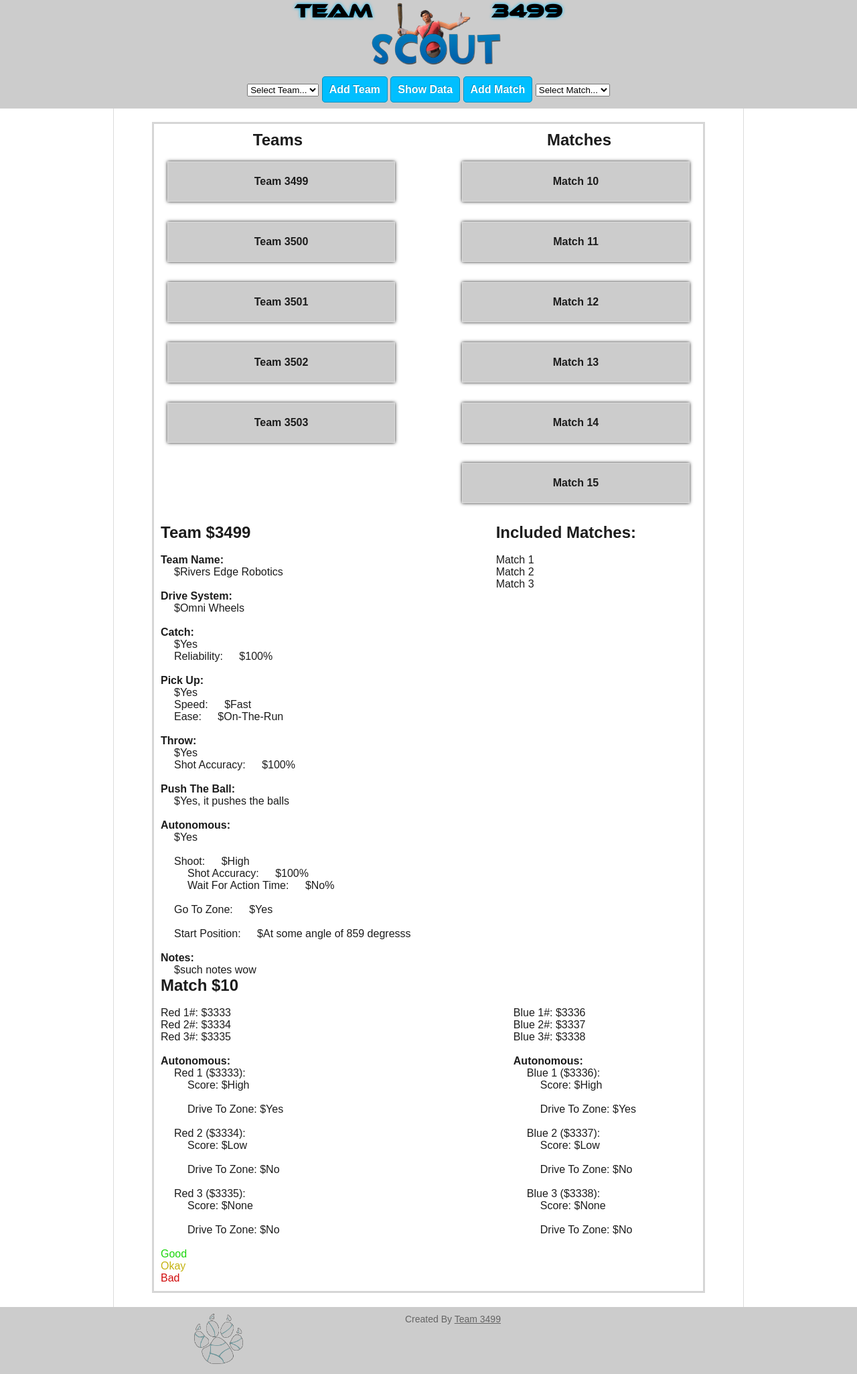
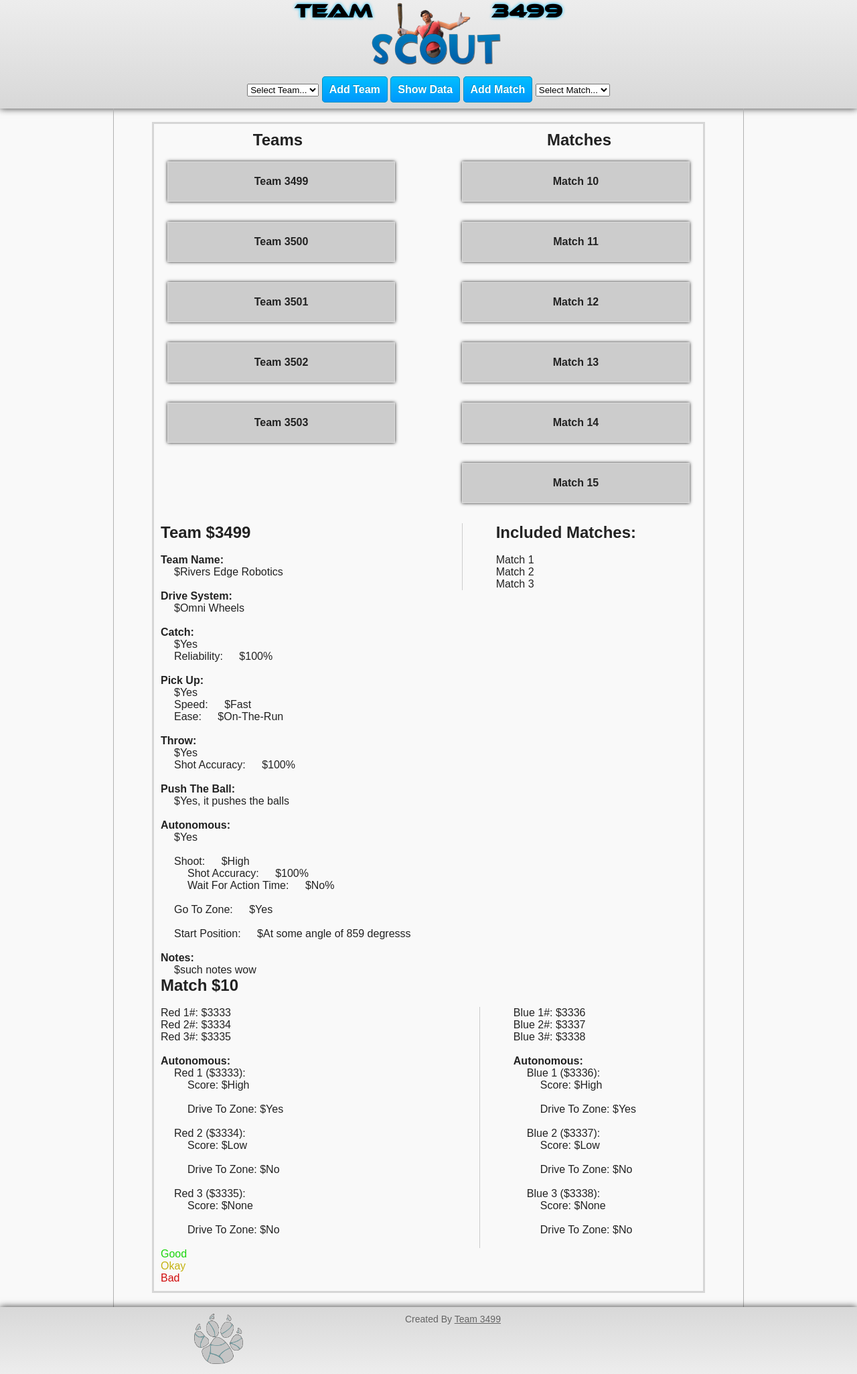
Before and after one commit to team3499/FRC-Scout, a PHP site: page / in a window 1280 px wide. Shown: the whole page at 67% size. Run offline with PHP 8.4, Linux system fonts and the light colour scheme.

Commit message:
adding gradients

```diff
--- a/addmatch.php
+++ b/addmatch.php
@@ -54,7 +54,7 @@
 
                 <br/><br/>
         </div>
-        <div class="right" style="margin-right:90px;">
+        <div class="rightSide">
 
             Blue 1#: <input class="tab1" type="text" name="match-blue-1" placeholder="Ex: 1124"/><br/>
             Blue 2#: <input class="tab1" type="text" name="match-blue-2" placeholder="Ex: 2313"/><br/>
--- a/addteam.php
+++ b/addteam.php
@@ -48,7 +48,7 @@
 
         <br/><br/>
         <h4>Push The Ball:</h4> <!-- team-push -->
-            <textarea class="tab2" name="team-push" value="" rows="5" style="width:60%;" placeholder="The robot herds by..."/></textarea>
+            <textarea class="tab2" name="team-push" value="" rows="5" style="width:60%;" placeholder="Ex: The robot herds by..."/></textarea>
 
         <br/><br/>
         <h4>Autonomous:</h4> <!-- team-autonomous -->
--- a/pagematch.php
+++ b/pagematch.php
@@ -32,7 +32,7 @@
 
             <br/><br/>
     </div>
-    <div class="right" style="margin-right:90px;">
+    <div class="rightSide">
 
         Blue 1#: <span>$3336</span><br/> <!-- Make these links too -->
         Blue 2#: <span>$3337</span><br/>
--- a/pageteam.php
+++ b/pageteam.php
@@ -44,7 +44,7 @@
             <h4>Notes:</h4> <span class="tab1">$such notes wow</span>
 
         </div>
-        <div class="right" style="margin-right:90px;">
+        <div class="rightSide">
 
             <h2>Included Matches:</h2><br/>
 
--- a/root/css/style.css
+++ b/root/css/style.css
@@ -14,8 +14,9 @@ html {
 }
 body {
     font-family:arial;
-    color:#1C1C1C;
+    color:#222;
     font-size:16px;
+    background:#f9f9f9;
 }
 span.button{
     color:#1C1C1C;
@@ -29,7 +30,17 @@ span.button:hover{
     min-height: 100%;
 }
 #header{
-    background:#ccc;
+    box-shadow:0 0 10px rgba(0,0,0,0.8);
+
+background: #ededed;
+background: -moz-linear-gradient(top,  #ededed 0%, #d8d8d8 100%);
+background: -webkit-gradient(linear, left top, left bottom, color-stop(0%,#ededed), color-stop(100%,#d8d8d8));
+background: -webkit-linear-gradient(top,  #ededed 0%,#d8d8d8 100%);
+background: -o-linear-gradient(top,  #ededed 0%,#d8d8d8 100%);
+background: -ms-linear-gradient(top,  #ededed 0%,#d8d8d8 100%);
+background: linear-gradient(to bottom,  #ededed 0%,#d8d8d8 100%);
+filter: progid:DXImageTransform.Microsoft.gradient( startColorstr='#ededed', endColorstr='#d8d8d8',GradientType=0 );
+
 }
 .headerLogo{
     text-align:center;
@@ -38,7 +49,6 @@ span.button:hover{
     text-align:center;
 }
 .navigation span{/* The header buttons */
-    background:#00BFFF;
     padding:10px;
     border-radius:5px;
     color:#fff;
@@ -46,18 +56,41 @@ span.button:hover{
     text-decoration:none;
     border:1px solid #0091C1;
     font-weight:bold;
+
+background: #00bfff;
+background: -moz-linear-gradient(top,  #00bfff 0%, #0097fc 100%);
+background: -webkit-gradient(linear, left top, left bottom, color-stop(0%,#00bfff), color-stop(100%,#0097fc));
+background: -webkit-linear-gradient(top,  #00bfff 0%,#0097fc 100%);
+background: -o-linear-gradient(top,  #00bfff 0%,#0097fc 100%);
+background: -ms-linear-gradient(top,  #00bfff 0%,#0097fc 100%);
+background: linear-gradient(to bottom,  #00bfff 0%,#0097fc 100%);
+filter: progid:DXImageTransform.Microsoft.gradient( startColorstr='#00bfff', endColorstr='#0097fc',GradientType=0 );
+
 }
 .navigation span:hover{
     background:#00AEE8
+}
+.navigation span:active{
+
+background: #0097fc;
+background: -moz-linear-gradient(top,  #0097fc 0%, #00bfff 100%);
+background: -webkit-gradient(linear, left top, left bottom, color-stop(0%,#0097fc), color-stop(100%,#00bfff));
+background: -webkit-linear-gradient(top,  #0097fc 0%,#00bfff 100%);
+background: -o-linear-gradient(top,  #0097fc 0%,#00bfff 100%);
+background: -ms-linear-gradient(top,  #0097fc 0%,#00bfff 100%);
+background: linear-gradient(to bottom,  #0097fc 0%,#00bfff 100%);
+filter: progid:DXImageTransform.Microsoft.gradient( startColorstr='#0097fc', endColorstr='#00bfff',GradientType=0 );
+
+
 }
 #main { /* Elements are within this */
     overflow:auto;
     padding: 20px 10px 100px; /* BOTTOM must be same height as the footer */
     margin:0 auto 20px; /* if footer is broken, remove the 20px */
     width:920px;
-    border-left:1px solid #DBDBDB;
-    border-right:1px solid #DBDBDB;
-    border-bottom:1px solid #DBDBDB;
+    border-left:1px solid #B1B1B1;
+    border-right:1px solid #B1B1B1;
+    border-bottom:1px solid #B1B1B1;
 }
 .viewPage{ /* Home */
     text-align:center;
@@ -137,7 +170,17 @@ span.viewTeamBox:hover, span.viewMatchBox:hover{
     margin-top: -100px; /* negative value of footer height */
     height: 100px;
     clear:both;
-    background:#ccc;
+    box-shadow:0 0 10px rgba(0,0,0,0.8);
+
+background: #d8d8d8;
+background: -moz-linear-gradient(top,  #d8d8d8 0%, #ededed 100%);
+background: -webkit-gradient(linear, left top, left bottom, color-stop(0%,#d8d8d8), color-stop(100%,#ededed));
+background: -webkit-linear-gradient(top,  #d8d8d8 0%,#ededed 100%);
+background: -o-linear-gradient(top,  #d8d8d8 0%,#ededed 100%);
+background: -ms-linear-gradient(top,  #d8d8d8 0%,#ededed 100%);
+background: linear-gradient(to bottom,  #d8d8d8 0%,#ededed 100%);
+filter: progid:DXImageTransform.Microsoft.gradient( startColorstr='#d8d8d8', endColorstr='#ededed',GradientType=0 );
+
 }
 .footerContainer, .footerContainer a{
     width:700px;
@@ -175,6 +218,12 @@ span.title {
     float:right;
     margin-left:-80px;
 }
+.rightSide{
+    float:right;
+    margin-right:90px;
+    border-left:1px solid #ccc;
+    padding-left:50px;
+}
 .scoutLogo{
 }
 .inline{
```
Also changed, not shown: README.md.
